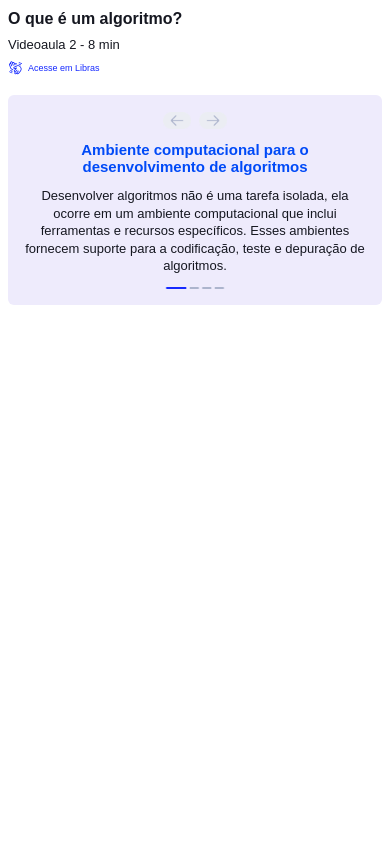
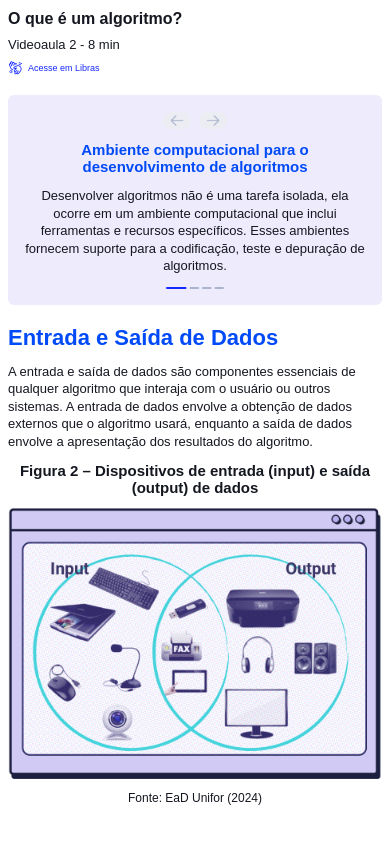
Before and after one commit to johnhesio/testepraticowebdesign, a plain HTML site: page index.html in a window 390 px wide. Shown: the part 3823-4664 px from the top of the page. Before the commit the page ends 4168 px from the top, so only its background shows below. Drawn offline with Linux system fonts and the light colour scheme.

Commit message:
seção de entrada e saída de dados feita com responsividade

```diff
--- a/css/responsive.css
+++ b/css/responsive.css
@@ -1201,6 +1201,9 @@
     line-height: 140%;
     text-align: center;
   }
+  .environment__indicator-img {
+    width: 300px;
+  }
 }
 
 /* Responsividade Mobile Pequeno Conteúdo */
@@ -1232,7 +1235,98 @@
     font-size: 13px;
     line-height: 135%;
   }
-  .environment__indicator-img{
+  .environment__indicator-img {
     width: 300px;
   }
 }
+
+/* ===== ENTRADA E SAÍDA DE DADOS ===== */
+
+/* Responsividade Tablet Conteúdo */
+@media (max-width: 1024px) {
+  .data-io {
+    margin: 32px 0;
+  }
+
+  .data-io__container {
+    width: 100%;
+    max-width: 766px;
+  }
+
+  .data-io__title {
+    font-size: 28px;
+  }
+
+  .data-io__image {
+    width: 100%;
+    max-width: 469px;
+    height: auto;
+    aspect-ratio: 469 / 339;
+  }
+}
+
+/* Responsividade Mobile Conteúdo */
+@media (max-width: 768px) {
+  .data-io {
+    margin: 24px 0;
+  }
+
+  .data-io__container {
+    gap: 16px;
+  }
+
+  .data-io__title {
+    font-size: 24px;
+  }
+
+  .data-io__text {
+    font-size: 14px;
+    line-height: 140%;
+  }
+
+  .data-io__figure-title {
+    font-size: 16px;
+  }
+
+  .data-io__image {
+    width: 100%;
+    height: auto;
+  }
+
+  .data-io__source {
+    font-size: 13px;
+  }
+}
+
+/* Responsividade Mobile Pequeno Conteúdo */
+@media (max-width: 480px) {
+  .data-io {
+    margin: 20px 0;
+  }
+
+  .data-io__container {
+    gap: 12px;
+  }
+
+  .data-io__title {
+    font-size: 22px;
+  }
+
+  .data-io__text {
+    font-size: 13px;
+    line-height: 135%;
+  }
+
+  .data-io__figure-title {
+    font-size: 15px;
+  }
+
+  .data-io__image {
+    width: 100%;
+    height: auto;
+  }
+
+  .data-io__source {
+    font-size: 12px;
+  }
+}
--- a/css/style.css
+++ b/css/style.css
@@ -1119,3 +1119,73 @@ body {
     height: auto;
     object-fit: contain;
 }
+
+/* Seção Entrada e Saída de Dados */
+.data-io {
+    width: 100%;
+    margin: 40px 0;
+    display: flex;
+    justify-content: center;
+}
+
+.data-io__container {
+    width: 766px;
+    display: flex;
+    flex-direction: column;
+    gap: 20px;
+}
+
+.data-io__title {
+    color: #004AF7;
+    font-family: var(--font-family);
+    font-size: 30px;
+    font-weight: 600;
+    line-height: normal;
+    margin: 0;
+    vertical-align: middle;
+}
+
+.data-io__text {
+    color: #151720;
+    font-family: var(--font-family);
+    font-size: 16px;
+    font-weight: 400;
+    line-height: 150%;
+    margin: 0;
+}
+
+.data-io__figure-title {
+    color: #151720;
+    font-family: var(--font-family);
+    font-size: 18px;
+    font-weight: 600;
+    line-height: normal;
+    margin: 0;
+    text-align: center;
+}
+
+.data-io__image {
+    width: 469px;
+    height: 339px;
+    display: flex;
+    justify-content: center;
+    align-items: center;
+    margin: 0 auto;
+}
+
+.data-io__img {
+    width: 100%;
+    height: 100%;
+    object-fit: contain;
+    display: block;
+}
+
+.data-io__source {
+    color: #151720;
+    font-family: var(--font-family);
+    font-size: 14px;
+    font-weight: 400;
+    line-height: normal;
+    margin: 0;
+    text-align: center;
+}
--- a/index.html
+++ b/index.html
@@ -528,6 +528,39 @@ Algoritmo <strong>MaiorNúmero</strong>
               </div>
             </div>
           </div>
+
+          <!-- Seção Entrada e Saída de Dados -->
+          <div class="data-io">
+            <div class="data-io__container">
+              <h2 class="data-io__title">Entrada e Saída de Dados</h2>
+
+              <p class="data-io__text">
+                A entrada e saída de dados são componentes essenciais de
+                qualquer algoritmo que interaja com o usuário ou outros
+                sistemas. A entrada de dados envolve a obtenção de dados
+                externos que o algoritmo usará, enquanto a saída de dados
+                envolve a apresentação dos resultados do algoritmo.
+              </p>
+
+              <!-- Título da Figura -->
+              <h3 class="data-io__figure-title">
+                Figura 2 – Dispositivos de entrada (input) e saída (output) de
+                dados
+              </h3>
+
+              <!-- Imagem -->
+              <div class="data-io__image">
+                <img
+                  src="assets/017-ML1-2.png"
+                  alt="Diagrama mostrando dispositivos de entrada (input) e saída (output) de dados"
+                  class="data-io__img"
+                />
+              </div>
+
+              <!-- Fonte -->
+              <p class="data-io__source">Fonte: EaD Unifor (2024)</p>
+            </div>
+          </div>
         </div>
       </div>
     </section>
```
